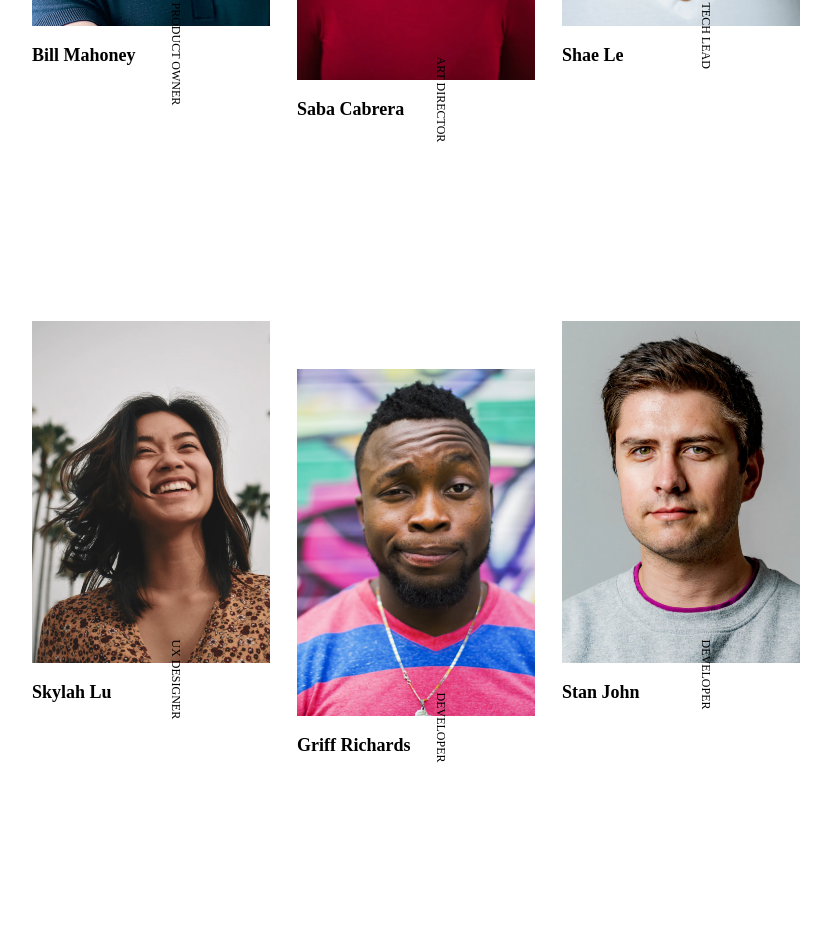
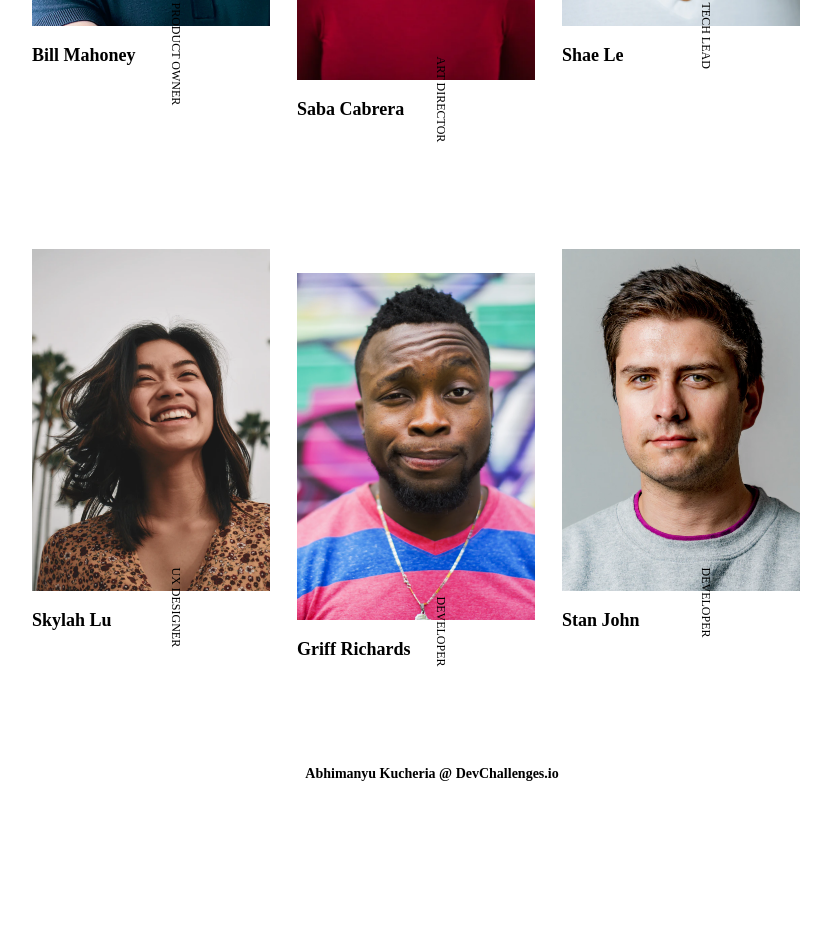
Before and after one commit to abhi141997/A-team-page, a plain HTML site: page index.html in a window 1280 px wide. Shown: the part 649-1577 px from the top of the page, without its empty margins (208-1039 px from the left). After the commit the page ends 1481 px from the top, so only its background shows below. Drawn offline with nearby package versions, Linux system fonts and the light colour scheme.

Commit message:
final touches

```diff
--- a/index.html
+++ b/index.html
@@ -43,22 +43,23 @@
 	   	 </div>
 	   	 <div class="row">
 	   		<div class="col-4">
-	   		<img class="first" src="photo4.png">
+	   		<img class="firstl" src="photo4.png">
 	   		<p class="teamname">Skylah Lu</p>
 	   		<p class="teamtitle">Ux designer</p>
 	   		</div>
 	   		<div class="col-4">
-	   		<img class="second" src="photo5.png">
+	   		<img class="secondl" src="photo5.png">
 	   		<p class="teamname">Griff Richards</p>
 	   		<p class="teamtitle">Developer</p>
 	   		</div>
 	   		<div class="col-4">
-	   		<img class="first" src="photo6.png">
+	   		<img class="firstl" src="photo6.png">
 	   		<p class="teamname">Stan John</p>
 	   		<p class="teamtitle">Developer</p>
 	   		</div>
 	   	 </div>
    	</div>
    	</div>
+   	<h3 class="end">Abhimanyu Kucheria @ DevChallenges.io</h3>
   </body>
 </html>
--- a/styles.css
+++ b/styles.css
@@ -45,17 +45,22 @@ p.title{
 .teamimages{
 	padding-left: 240px;
 	padding-right: 275px;
-
-
 }
 img.first
 	{
 	width: 238px;
 	padding-top: 96px;
 	}
+	img.firstl
+	{
+	width: 238px;
+	padding-top: 24px;
+	}
+	img.secondl{
+	padding-top: 48px;
+	width: 238px;
 
-
-
+}
 .teamtitle{
 	padding-bottom: 54px;
 
@@ -87,3 +92,18 @@ img.second{
 	width: 238px;
 
 }
+
+.end{
+	position:absolute;
+text-align: center;
+width: 100%;
+font-family: Montserrat;
+font-style: normal;
+font-weight: 600;
+font-size: 14px;
+line-height: 17px;
+/* identical to box height */
+
+
+color: black;
+}
```
